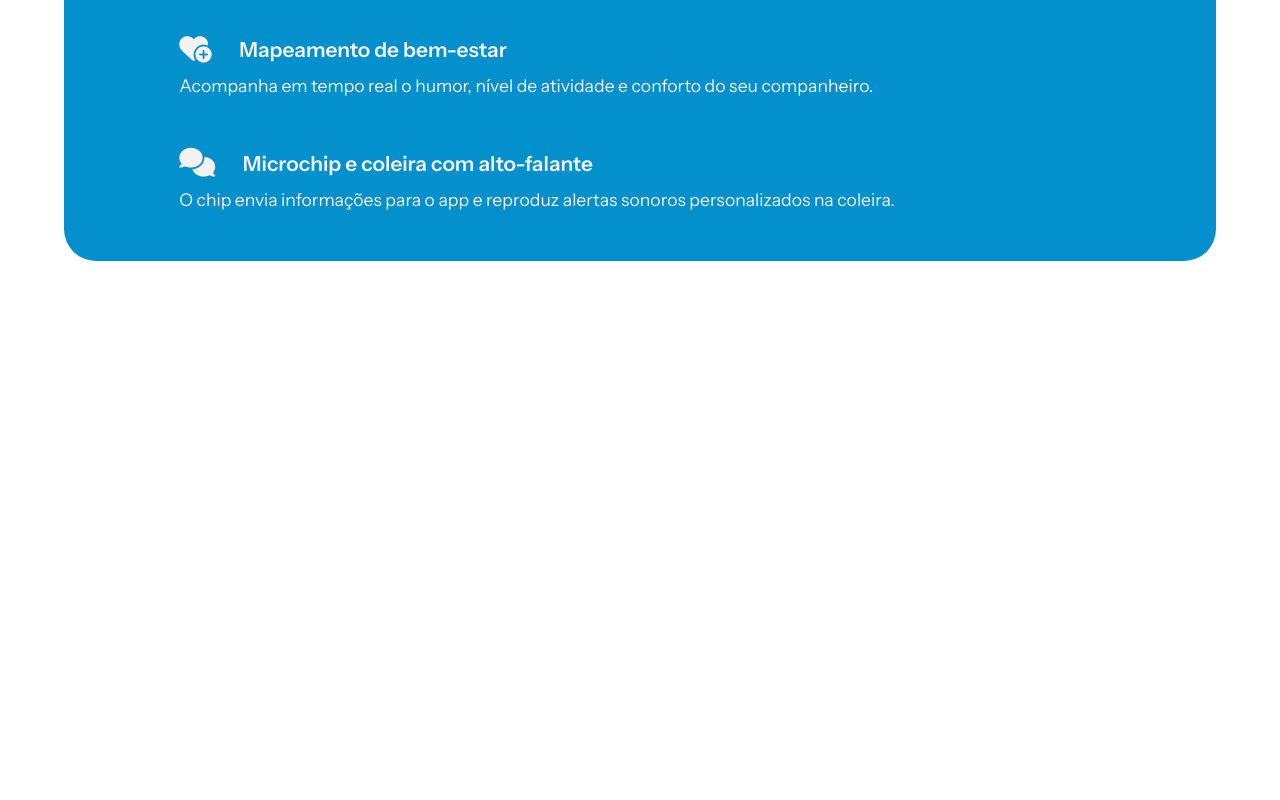
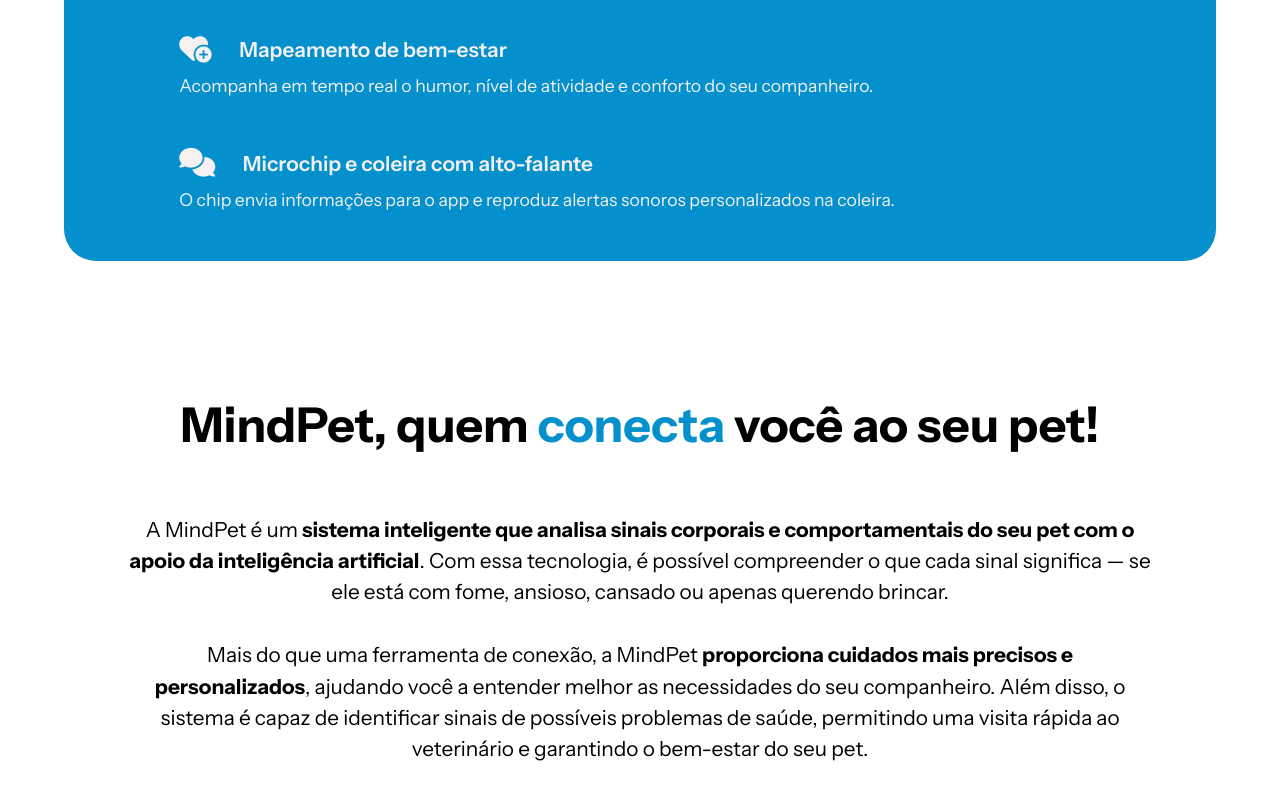
Before and after one commit to tahkasai/Landing-Page-MindPet, a React (Vite) app: page / in a window 1280 px wide. Shown: the part 1346-2146 px from the top of the page. Before the commit the page ends 1607 px from the top, so only its background shows below. Built offline with nearby package versions, Linux system fonts and the light colour scheme.

Commit message:
feat: Adiciona sobre o produto

```diff
--- a/src/App.jsx
+++ b/src/App.jsx
@@ -2,6 +2,7 @@
 import './App.css'
 import Header from './components/Header/Header'
 import Banner from './components/Banner/Banner'
+import About from './components/About/about'
 
 export default function App() {
   const [count, setCount] = useState(0)
@@ -10,6 +11,7 @@
     <>
     <Header/>
     <Banner/>
+    <About/>
     </>
   )
 }
--- /dev/null
+++ b/src/components/About/about.jsx
@@ -0,0 +1,15 @@
+import styles from './about.module.css';
+
+export default function About(props){
+    return(
+        <>
+            <section className={styles.sobre}>
+                <h2>MindPet, quem <span className="texto-azul">conecta</span> você ao seu pet!</h2>
+                <div className={styles.texto}>
+                    <p>A MindPet é um <b>sistema inteligente que analisa sinais corporais e comportamentais do seu pet com o apoio da inteligência artificial</b>. Com essa tecnologia, é possível compreender o que cada sinal significa — se ele está com fome, ansioso, cansado ou apenas querendo brincar.</p>
+                    <p>Mais do que uma ferramenta de conexão, a MindPet <b>proporciona cuidados mais precisos e personalizados</b>, ajudando você a entender melhor as necessidades do seu companheiro. Além disso, o sistema é capaz de identificar sinais de possíveis problemas de saúde, permitindo uma visita rápida ao veterinário e garantindo o bem-estar do seu pet.</p>
+                </div>
+            </section>
+        </>
+    );
+}
--- /dev/null
+++ b/src/components/About/about.module.css
@@ -0,0 +1,13 @@
+.sobre{
+    width: 80%;
+    margin: 8em auto ;
+    text-align: center;
+}
+.sobre h2{
+    margin-bottom: 1.1em;
+}
+.texto{
+    display: flex;
+    flex-direction: column;
+    gap: 2em;
+}
--- a/src/index.css
+++ b/src/index.css
@@ -22,6 +22,9 @@
 h1{
   font-size: 4em;
 }
+h2{
+  font-size: 3em;
+}
 a{
   text-decoration: none;
 }
```
